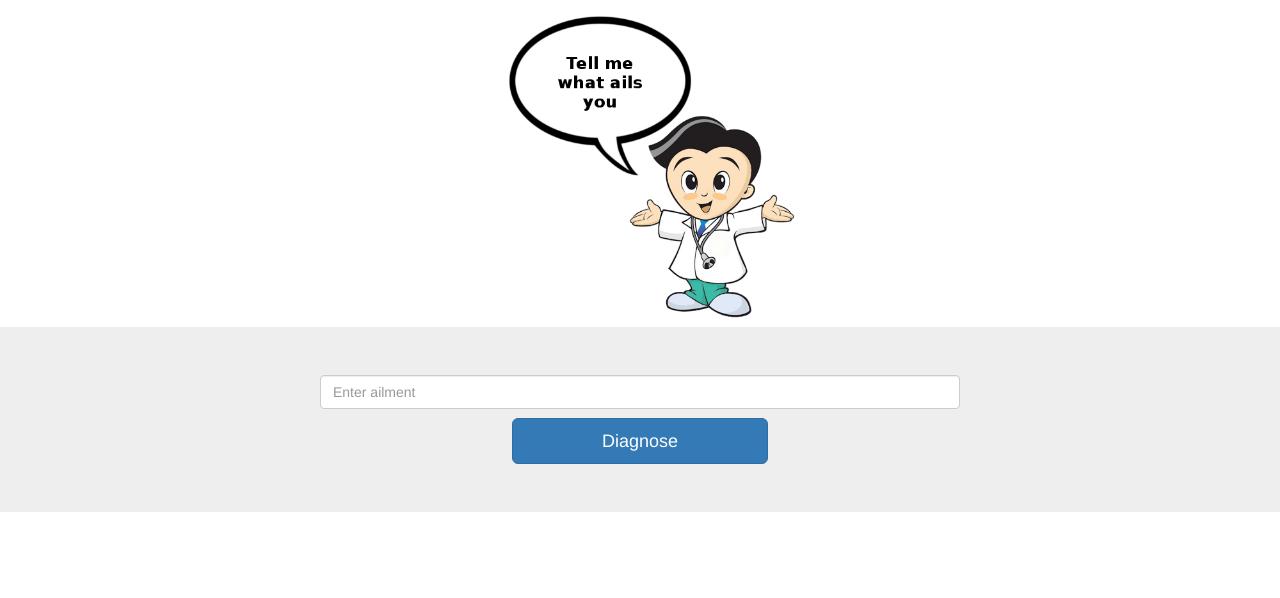
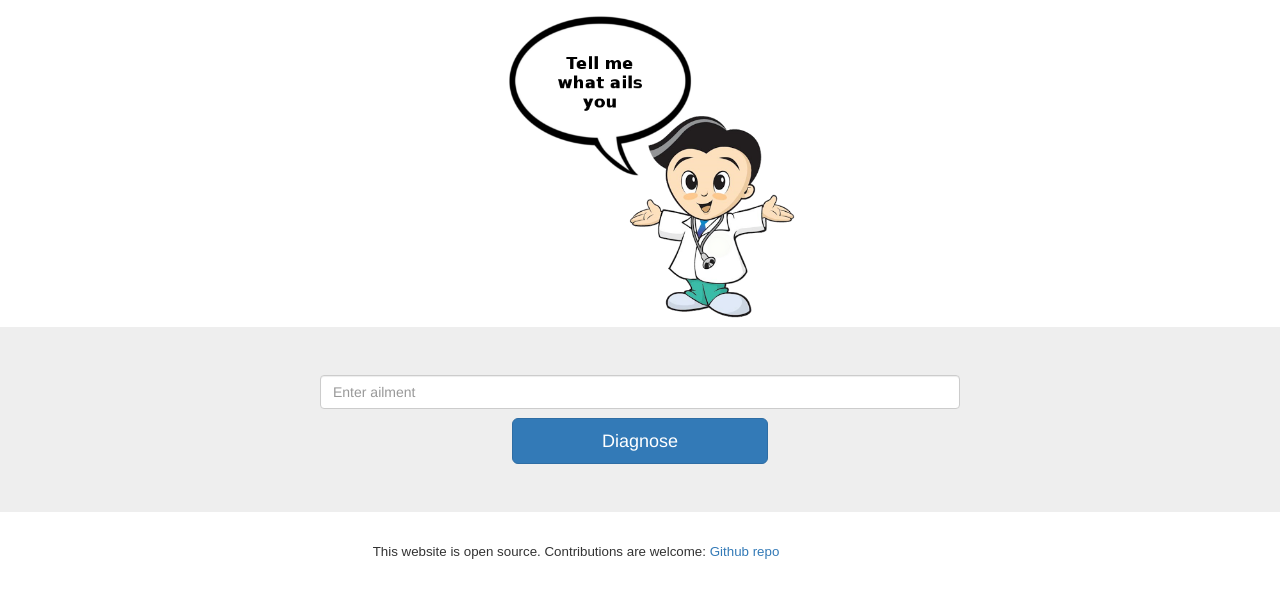
Before and after one commit to galtech/doctordoctor, a plain HTML site: page index.html in a window 1280 px wide. Shown: the part 56-654 px from the top of the page. Drawn offline with nearby package versions, Linux system fonts and the light colour scheme.

Commit message:
20170526 added link to github repo

```diff
--- a/index.html
+++ b/index.html
@@ -41,8 +41,10 @@
 
 
 
+    <div class="footer">
+        <p>This website is open source. Contributions are welcome: <a target="_blank" href="https://github.com/galtech/doctordoctor">Github repo</a></p>
+    </div>
 
-    <p></p>
 
   </body>
 </html>
--- a/style.css
+++ b/style.css
@@ -30,3 +30,13 @@ div#banner-container{
   width: 25%;
   height: 25%;
 }
+
+.footer{
+  width: 90%;
+  text-align: center;
+}
+
+.footer p{
+  font-family: 'Arial';
+  font-size: 10pt;
+}
```
